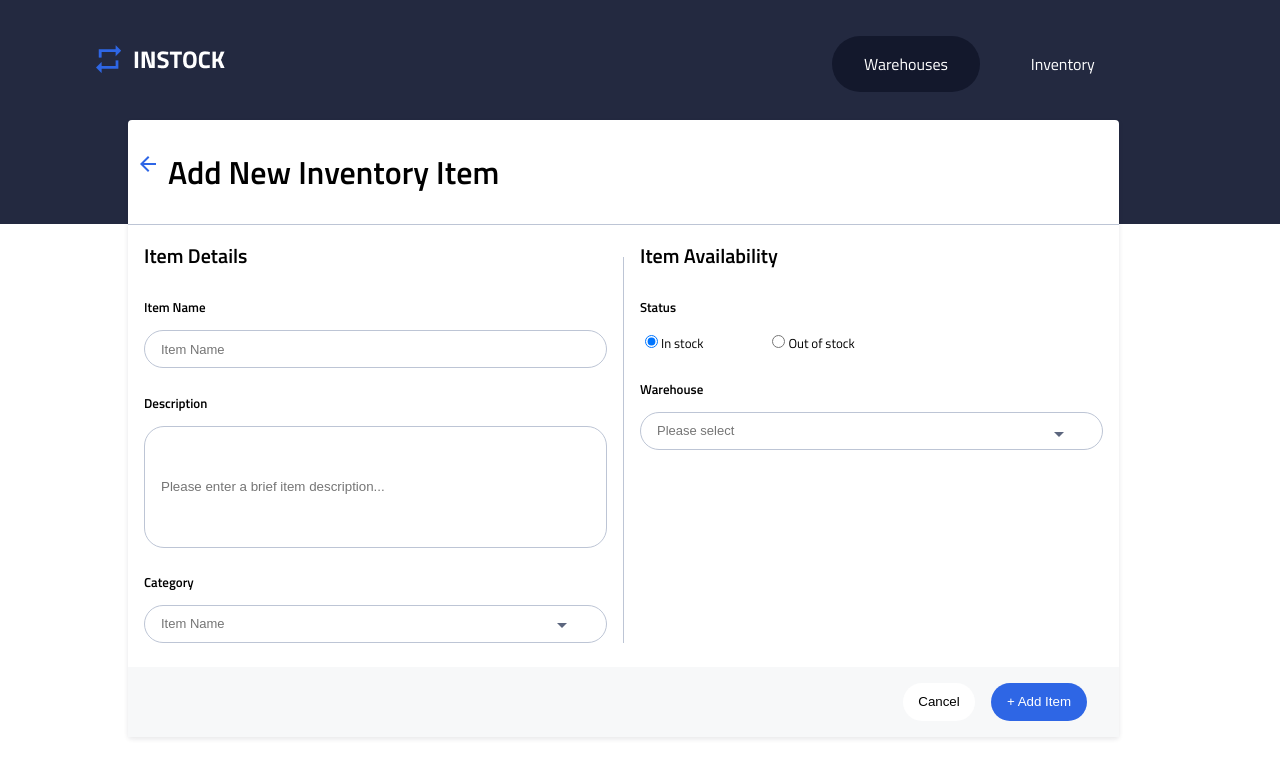
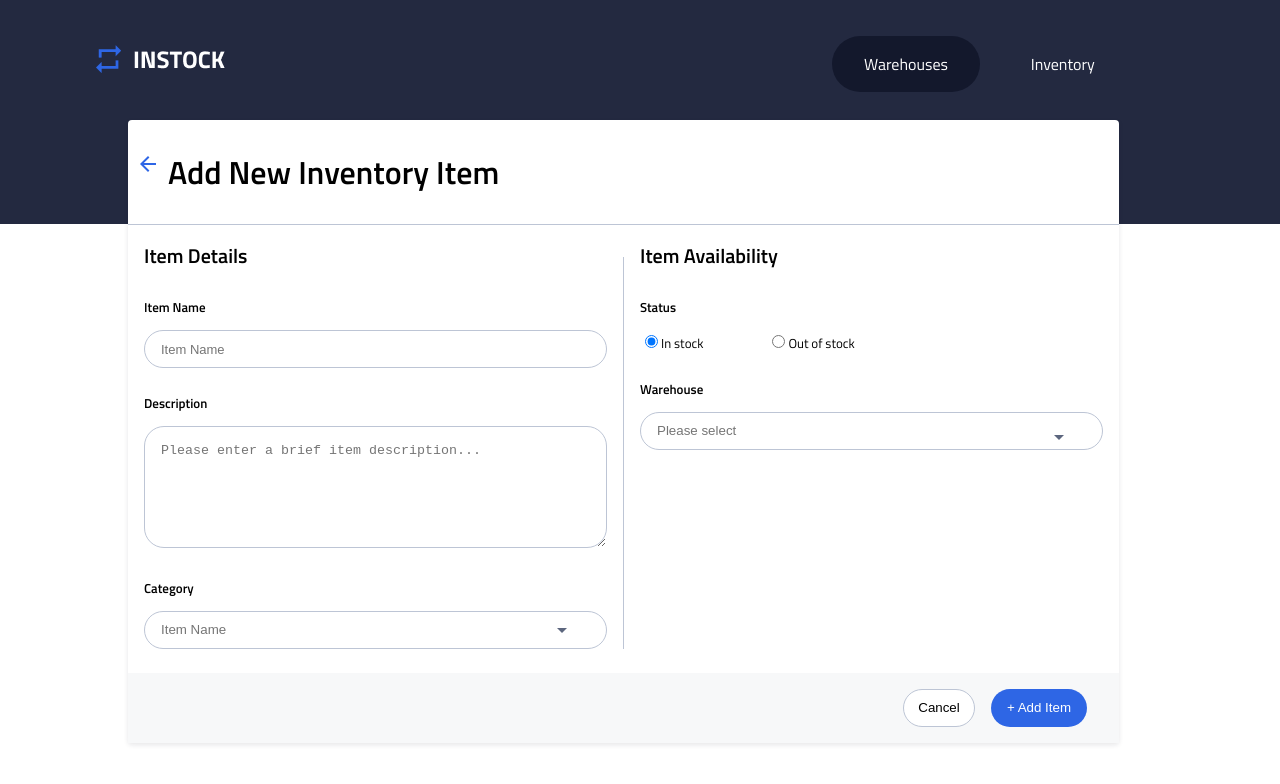
Before and after one commit to jaskaurbrar14/InStock, a React (Create React App) app: page /add-inventory in a window 1280 px wide. Shown: the top 784 px of the page. Built offline with nearby package versions, Linux system fonts and the light colour scheme.

Commit message:
add-inventory style

```diff
--- a/src/Components/Add-Inventory/add-inventory.js
+++ b/src/Components/Add-Inventory/add-inventory.js
@@ -3,7 +3,8 @@ import "./add-inventory.scss";
 import backarrow from "../../assets/Icons/arrow_back-24px.svg";
 import dropdown from "../../assets/Icons/arrow_drop_down-24px.svg";
 
-function AddInventory({ onClose, onAddItem, inventory, setInventory }) {
+function AddInventory({ onClose}) {
+  const [inventory, setInventory] = useState([]);
   const [formData, setFormData] = useState({
     itemName: "",
     description: "",
@@ -21,21 +22,31 @@ function AddInventory({ onClose, onAddItem, inventory, setInventory }) {
   };
 
   const handleStatusChange = (status) => {
-    setFormData({ ...formData, status, quantity: 0 });
+    setFormData({
+      ...formData,
+      status,
+      quantity: status === "Out of Stock" ? 0 : formData.quantity,
+    });
   };
-
-  const handleAddItem = (e) => {
-    e.preventDefault();
-
+  const validateForm = async () => {
     const validationErrors = {
       itemName: !formData.itemName.trim() ? "Item Name is required" : "",
-      description: !formData.description.trim() ? "Description is required" : "",
+      description: !formData.description.trim()
+        ? "Description is required"
+        : "",
       category: !formData.category.trim() ? "Category is required" : "",
       quantity:
         formData.status === "In Stock" && formData.quantity <= 0
           ? "Quantity must be greater than 0"
           : "",
+        warehouse: !formData.warehouse ? "Warehouse is required" : "",
     };
+    return validationErrors;
+  };
+  const handleAddItem = async (e) => {
+    e.preventDefault();
+
+    const validationErrors = await validateForm();
 
     if (Object.values(validationErrors).some((error) => !!error)) {
       setFormErrors(validationErrors);
@@ -53,6 +64,7 @@ function AddInventory({ onClose, onAddItem, inventory, setInventory }) {
       quantity: 0,
       warehouse: "",
     });
+    setFormErrors({});
     onClose();
   };
   return (
@@ -82,34 +94,41 @@ function AddInventory({ onClose, onAddItem, inventory, setInventory }) {
                   <input
                     type="text"
                     placeholder="Item Name"
-                    className="addinventory__form-input"
+                    className="addinventory__form-input ${formErrors.itemName ? 'error' : ''}`}"
                     value={formData.itemName}
                     onChange={(e) =>
                       handleInputChange("itemName", e.target.value)
                     }
                   />
                   {formErrors.itemName && (
-                    <span className="addinventory__error-message">{formErrors.itemName}</span>
+                    <span className="addinventory__error-message">
+                      {formErrors.itemName}
+                    </span>
                   )}
                 </div>
                 <div>
                   <p className="addinventory__form-name">Description</p>
-                  <input
+                  <textarea
                     type="text"
                     placeholder="Please enter a brief item description..."
-                    className="addinventory__form-input-des"
+                    className="addinventory__form-input-des ${formErrors.description ? 'error' : ''}`}"
                     value={formData.description}
                     onChange={(e) =>
                       handleInputChange("description", e.target.value)
                     }
                   />
+                  {formErrors.description && (
+                    <span className="addinventory__error-message-description">
+                      {formErrors.description}
+                    </span>
+                  )}
                 </div>
                 <div>
                   <p className="addinventory__form-name">Category</p>
                   <input
                     type="text"
                     placeholder="Item Name"
-                    className="addinventory__form-input"
+                    className="addinventory__form-category-name ${formErrors.category ? 'error' : ''}`}"
                     value={formData.category}
                     onChange={(e) =>
                       handleInputChange("category", e.target.value)
@@ -118,8 +137,13 @@ function AddInventory({ onClose, onAddItem, inventory, setInventory }) {
                   <img
                     src={dropdown}
                     alt="dropdown-icon"
-                    className="addinventory__form-input-icon"
+                    className="addinventory__form-categoryinput-icon"
                   />
+                  {formErrors.category && (
+                    <span className="addinventory__error-message-category">
+                      {formErrors.category}
+                    </span>
+                  )}
                 </div>
               </div>
               <div className="editWarehouse__divider"></div>
@@ -137,6 +161,7 @@ function AddInventory({ onClose, onAddItem, inventory, setInventory }) {
                         type="radio"
                         checked={formData.status === "In Stock"}
                         onChange={() => handleStatusChange("In Stock")}
+                        data-status="In Stock"
                       />
                       <span className="addinventory__form-radio">In stock</span>
                     </div>
@@ -146,6 +171,7 @@ function AddInventory({ onClose, onAddItem, inventory, setInventory }) {
                         className="addinventory__form-radio"
                         checked={formData.status === "Out of Stock"}
                         onChange={() => handleStatusChange("Out of Stock")}
+                        data-status="Out of Stock"
                       />
                       <span className="addinventory__form-radio">
                         Out of stock
@@ -166,7 +192,7 @@ function AddInventory({ onClose, onAddItem, inventory, setInventory }) {
                       }
                     />
                     {formErrors.quantity && (
-                      <span className="addinventory__error-message">
+                      <span className="addinventory__error-message-quantity">
                         {formErrors.quantity}
                       </span>
                     )}
@@ -177,7 +203,7 @@ function AddInventory({ onClose, onAddItem, inventory, setInventory }) {
                   <input
                     type="text"
                     placeholder="Please select"
-                    className="addinventory__form-input"
+                    className="addinventory__form-category-name"
                     value={formData.warehouse}
                     onChange={(e) =>
                       handleInputChange("warehouse", e.target.value)
@@ -187,13 +213,21 @@ function AddInventory({ onClose, onAddItem, inventory, setInventory }) {
                     src={dropdown}
                     alt="dropdown-icon"
                     className="addinventory__form-input-icon-quality"
+                    data-status={formData.status}
                   />
+                  {formErrors.warehouse && (
+                    <span className="addinventory__error-message-warehouse">
+                      {formErrors.warehouse}
+                    </span>
+                  )}
                 </div>
               </div>
             </div>
             <div className="addinventory__btn-wrap">
               <div className="addinventory__btn-cancel-wrap">
-                <button className="addinventory__btn-cancel">Cancel</button>
+                <button className="addinventory__btn-cancel" onClick={onClose}>
+                  Cancel
+                </button>
               </div>
               <div className="addinventory__btn-addItem-wrap">
                 <button
--- a/src/Components/Add-Inventory/add-inventory.scss
+++ b/src/Components/Add-Inventory/add-inventory.scss
@@ -72,13 +72,16 @@
     height: 2.25rem;
     width: 12.4375rem;
     padding: 0 1rem;
-    position: relative;
+    // position: relative;
     @include mobile-labels-links-buttons;
     @include tablet-and-desktop {
       width: 18rem;
     }
     @include desktop {
       width: 26.8125rem;
+    }
+    &:active{
+      border: 1px solid $primary-indigo !important;
     }
   }
   &__form-input-des {
@@ -87,6 +90,7 @@
     height: 7.5rem;
     width: 12.4375rem;
     padding: 0 1rem;
+    position: relative;
     &::placeholder {
       text-align: left;
       padding-top: 1rem;
@@ -103,26 +107,53 @@
       display: none;
     }
   }
-  &__form-input-icon {
+  &__form-category-name{
+    position: relative;
+    border-radius: 1.25rem;
+    border: 1px solid $secondary-cloud;
+    height: 2.25rem;
+    width: 12.4375rem;
+    padding: 0 1rem;
+    @include tablet-and-desktop {
+      width: 18rem;
+    }
+    @include desktop {
+      width: 26.8125rem;
+    }
+  }
+  &__form-categoryinput-icon{
     position: absolute;
-    top: 52.5%;
+    top: 58%;
     right: 3rem;
     pointer-events: none;
     @include tablet-and-desktop {
       top: 80%;
       right: 55%;
     }
+    &[data-status="Out of Stock"] {
+      display: none;
+    }
   }
   &__form-input-icon-quality {
     position: absolute;
-    top: 87.5%;
+    // top: 87%;
     right: 3rem;
     pointer-events: none;
     @include tablet-and-desktop {
-      top: 64%;
+      top: 63.5%;
     }
     @include desktop {
       top: 49%;
+    }
+    &[data-status="Out of Stock"] {
+      top: 48.5%;
+    }
+  }
+  &__form-input,
+  &__form-input-des,
+  &__form-category-name {
+    &.error {
+      border: 1px solid $supporting-red;
     }
   }
   &__error-message{
@@ -132,7 +163,40 @@
     bottom: -1rem;
     left: .9rem;
     margin: 0;
+
   }
+  &__error-message-description{
+    color: $supporting-red;
+    font-size: $mobile-table-header-fontsize;
+    position: absolute;
+    top: 26.5rem;
+    left: 1.5rem;
+    margin: 0;
+  }
+  &__error-message-category{
+    color: $supporting-red;
+    font-size: $mobile-table-header-fontsize;
+    position: absolute;
+    top: 33rem;
+    left: 1.5rem;
+    margin: 0;
+  }
+  &__error-message-quantity{
+    color: $supporting-red;
+    font-size: $mobile-table-header-fontsize;
+    position: absolute;
+    top: 20.5rem;
+    left: 24rem;
+    margin: 0;
+  }
+  &__error-message-warehouse {
+    color: $supporting-red;
+    font-size: $mobile-table-header-fontsize;
+    position: absolute;
+    left: 24rem;
+    margin: 0;
+  }
+
   &__divider {
     border-bottom: 1px solid $secondary-cloud;
     margin-top: 2rem;
@@ -156,13 +220,17 @@
   &__btn-cancel {
     background-color: $primary-white;
     border-radius: 1.25rem;
-    border: $secondary-cloud;
+    border:1px solid $secondary-cloud;
     text-align: center;
     height: 2.25rem;
     width: 7.6875rem;
     @include tablet-and-desktop {
       width: 4.5rem;
       height: 2.375rem;
+    }
+    &:hover{
+      border:1px solid $primary-indigo;
+      color: $primary-indigo;
     }
   }
   &__btn-addItem {
@@ -178,5 +246,8 @@
       height: 2.375rem;
       margin-left: 1rem;
     }
+    &:hover{
+      background-color: $primary-black;
+    }
   }
 }
```
